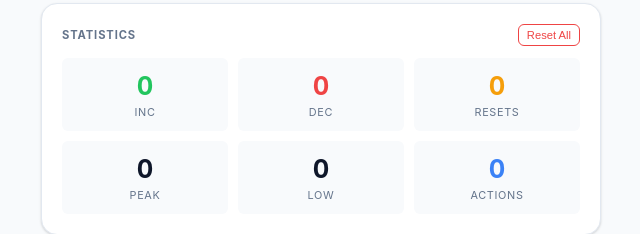
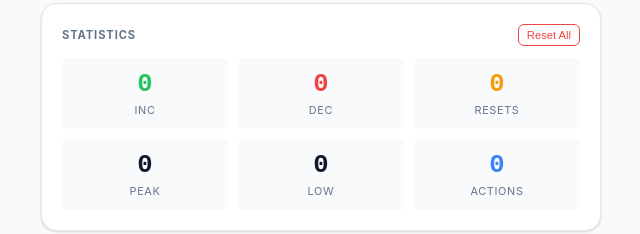
Before and after one commit to Deborah992567/Counter_project, a website: page index.html in a window 1280 px wide. Shown: the part 513-747 px from the top of the page, without its empty margins (319-959 px from the left). Drawn offline with Linux system fonts and the light colour scheme.

Commit message:
style: use mono font for stat values

```diff
--- a/index.css
+++ b/index.css
@@ -580,6 +580,7 @@ header h1 {
   font-size: 1.4rem;
   font-weight: 700;
   font-variant-numeric: tabular-nums;
+  font-family: var(--font-mono);
   display: block;
 }
 
```
